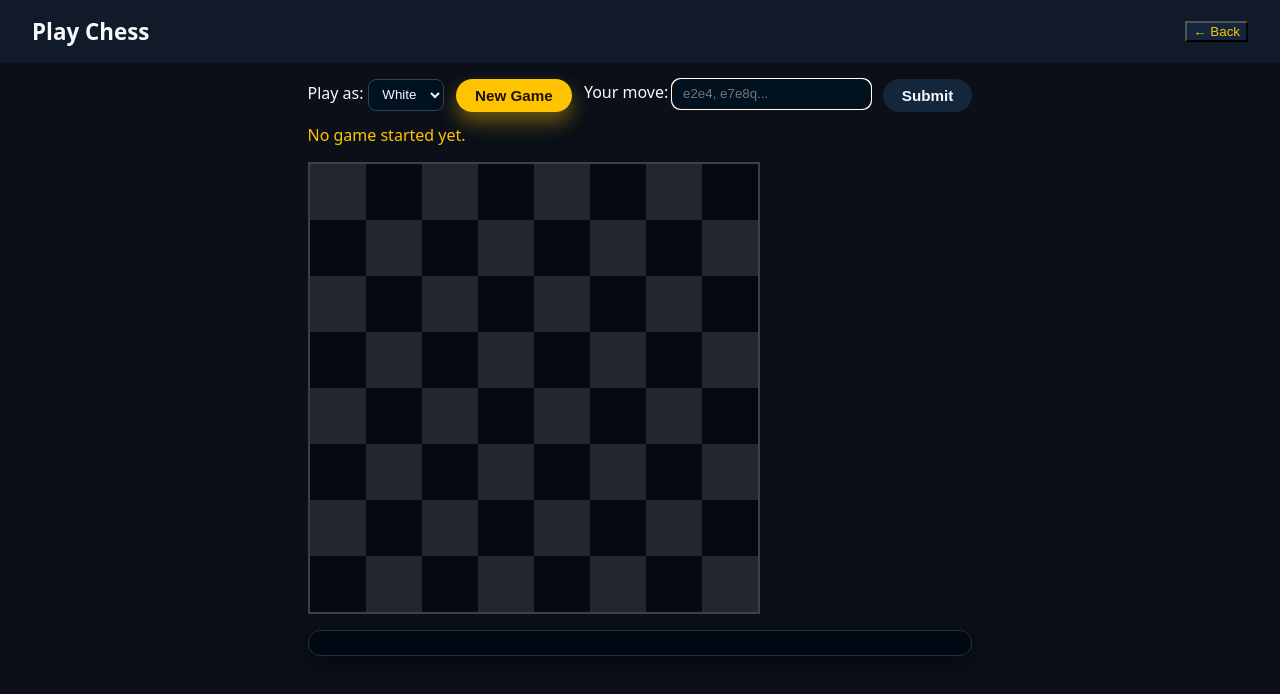
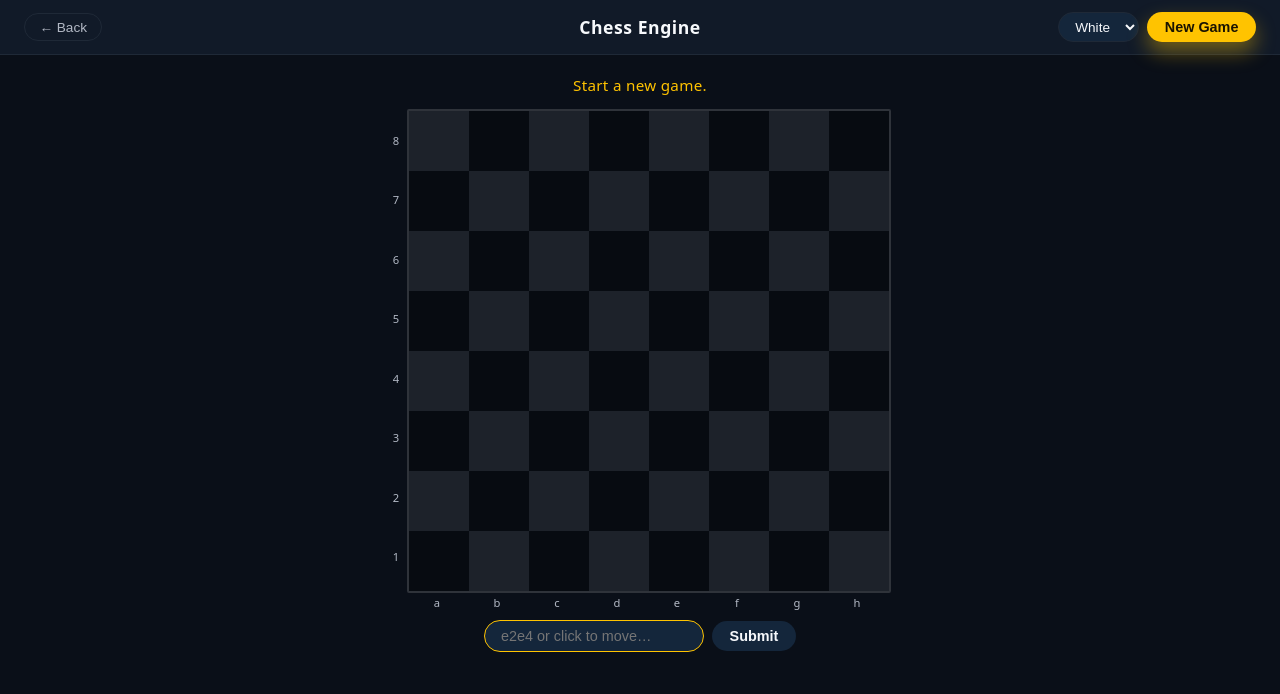
Before and after one commit to CoffeeWOSugar/ChessEngine, a plain HTML site: page web/static/game.html in a window 1280 px wide. Drawn offline with Linux system fonts and the light colour scheme.

Commit message:
UI cleanup: remove dead output box, consistent header, board coordinates
- Remove #output debug box from game page and updateOutput() from JS
- Move new game controls into header; header now consistent across pages
  with back button pinned to left corner, title centered
- Add rank/file coordinate labels around the board
- Add square hover highlight
- Unify CSS: board size via --sq variable, cleaner layout throughout

Co-Authored-By: Claude Sonnet 4.6 <noreply@anthropic.com>

```diff
--- a/web/static/game.html
+++ b/web/static/game.html
@@ -2,42 +2,48 @@
 <html>
   <head>
     <meta charset="utf-8" />
-    <title>Chess Engine – Game</title>
+    <title>Chess Engine</title>
     <link rel="stylesheet" href="/static/styles.css" />
   </head>
   <body class="game-body">
     <header class="app-header">
-      <h1 class="app-header__title">Play Chess</h1>
       <button class="header-btn" id="backBtn">← Back</button>
-    </header>
-
-    <main class="app-main">
-      <div class="game-controls">
-        <label>
-          Play as:
+      <h1 class="app-header__title">Chess Engine</h1>
+      <div class="header-controls">
         <select id="colorSelect">
           <option value="w">White</option>
           <option value="b">Black</option>
         </select>
-        </label>
         <button class="btn btn-primary" id="newGameBtn">New Game</button>
-        <label>
-          Your move:
+      </div>
+    </header>
+
+    <main class="app-main">
+      <div id="status" class="game-status">Start a new game.</div>
+
+      <div class="board-wrapper">
+        <div class="rank-labels">
+          <span>8</span><span>7</span><span>6</span><span>5</span>
+          <span>4</span><span>3</span><span>2</span><span>1</span>
+        </div>
+        <div class="board-col">
+          <div id="board" class="board" aria-label="Chessboard"></div>
+          <div class="file-labels">
+            <span>a</span><span>b</span><span>c</span><span>d</span>
+            <span>e</span><span>f</span><span>g</span><span>h</span>
+          </div>
+        </div>
+      </div>
+
+      <div class="move-row">
         <input
           type="text"
           id="moveInput"
-            placeholder="e2e4, e7e8q..."
+          placeholder="e2e4 or click to move…"
           autocomplete="off"
         />
-        </label>
         <button class="btn btn-secondary" id="submitBtn">Submit</button>
       </div>
-
-      <div id="status" class="game-status">No game started yet.</div>
-
-      <div id="board" class="board" aria-label="Chessboard"></div>
-
-      <div id="output" class="output-box game-output" style="margin-top: 16px;"></div>
     </main>
 
     <script src="/static/game.js"></script>
--- a/web/static/game.js
+++ b/web/static/game.js
@@ -10,12 +10,6 @@ const PIECE_GLYPHS = {
 
 function $(id) {
   return document.getElementById(id);
-}
-
-function updateOutput(text) {
-  const out = $("output");
-  out.textContent = text || "";
-  out.scrollTop = out.scrollHeight;
 }
 
 function focusMoveInput() {
@@ -179,7 +173,6 @@ async function apiMove(move) {
 
 async function newGame() {
   $("status").textContent = "Starting...";
-  updateOutput("");
 
   const humanColor = $("colorSelect").value;
 
--- a/web/static/styles.css
+++ b/web/static/styles.css
@@ -1,18 +1,17 @@
 /* ========== THEME TOKENS ========== */
 
 :root {
-  --bg: #0a0f18;            /* dark blue-black background */
-  --bg-elevated: #111a28;   /* headers/cards */
-  --bg-surface: #0a0f18;
+  --bg: #0a0f18;
+  --bg-elevated: #111a28;
   --border-subtle: #1f2937;
 
   --text-main: #f7f9fc;
   --text-muted: #b3b9c5;
 
-  --primary: #ffc300;       /* NEW bright gold */
-  --primary-dark: #d9a300;  /* hover state */
+  --primary: #ffc300;
+  --primary-dark: #d9a300;
 
-  --secondary: #14263b;     /* NEW richer secondary */
+  --secondary: #14263b;
   --secondary-dark: #0e1b2c;
 
   --shadow-strong: 0 16px 40px rgba(0, 0, 0, 0.65);
@@ -25,6 +24,8 @@
   --font-body: system-ui, -apple-system, BlinkMacSystemFont, "Segoe UI", sans-serif;
   --font-mono: ui-monospace, SFMono-Regular, Menlo, Monaco, Consolas,
     "Liberation Mono", "Courier New", monospace;
+
+  --sq: 60px; /* square size */
 }
 
 /* ========== GLOBAL ========== */
@@ -35,7 +36,8 @@
   box-sizing: border-box;
 }
 
-html, body {
+html,
+body {
   margin: 0;
   padding: 0;
   height: 100%;
@@ -44,35 +46,16 @@ html, body {
   font-family: var(--font-body);
 }
 
-a {
-  color: var(--primary);
-}
-a:hover {
-  text-decoration: underline;
-}
+/* ========== BUTTONS ========== */
 
-/* Headers */
-.app-header {
-  background: var(--bg-elevated);
-  padding: 1rem 2rem;
-  display: flex;
-  align-items: center;
-  justify-content: space-between;
-}
-.app-header__title {
-  font-size: 1.4rem;
-  margin: 0;
-}
-
-/* Buttons */
 .btn {
   border: none;
   border-radius: var(--radius-pill);
-  padding: 0.5rem 1.2rem;
+  padding: 0.45rem 1.1rem;
   cursor: pointer;
   font-weight: 600;
-  font-size: 0.95rem;
-  transition: background 0.2s, box-shadow 0.2s, transform 0.1s;
+  font-size: 0.9rem;
+  transition: background 0.15s, transform 0.1s;
 }
 
 .btn-primary {
@@ -94,38 +77,61 @@ a:hover {
   transform: translateY(-1px);
 }
 
-/* Header buttons */
 .header-btn {
-  background: var(--secondary);
+  background: transparent;
+  border: 1px solid var(--border-subtle);
+  border-radius: var(--radius-pill);
+  color: var(--text-muted);
+  padding: 0.35rem 0.9rem;
+  cursor: pointer;
+  font-size: 0.85rem;
+  transition: border-color 0.15s, color 0.15s;
+}
+.header-btn:hover {
+  border-color: var(--primary);
   color: var(--primary);
 }
-.header-btn:hover {
-  background: var(--secondary-dark);
+
+/* ========== HEADER ========== */
+
+.app-header {
+  background: var(--bg-elevated);
+  border-bottom: 1px solid var(--border-subtle);
+  padding: 0.75rem 1.5rem;
+  display: grid;
+  grid-template-columns: 1fr auto 1fr;
+  align-items: center;
 }
 
-/* Panels */
-.app-main {
-  padding: 1rem 2rem;
-  max-width: 960px;
-  margin: 0 auto;
-  display: flex;
-  flex-direction: column;
-  flex: 1 1 auto;
+.app-header > :first-child { justify-self: start; }
+.app-header > :last-child  { justify-self: end; }
+
+.app-header__title {
+  font-size: 1.1rem;
+  margin: 0;
+  text-align: center;
+  letter-spacing: 0.03em;
 }
 
-/* Monospace engine output */
-.output-box {
-  background: #000814;
-  border: 1px solid #2a2f38;
-  font-family: var(--font-mono);
-  padding: 0.75rem;
-  border-radius: var(--radius-md);
-  white-space: pre-wrap;
-  overflow-y: auto;
-  box-shadow: 0 8px 20px rgba(0,0,0,0.4);
+.header-controls {
+  display: flex;
+  gap: 0.5rem;
+  align-items: center;
+  justify-content: flex-end;
 }
 
-/* HOME PAGE */
+.header-controls select {
+  background: var(--secondary);
+  border: 1px solid var(--border-subtle);
+  border-radius: var(--radius-pill);
+  color: var(--text-main);
+  padding: 0.35rem 0.75rem;
+  font-size: 0.85rem;
+  cursor: pointer;
+}
+
+/* ========== HOME PAGE ========== */
+
 .page-home {
   display: flex;
   align-items: center;
@@ -159,67 +165,160 @@ a:hover {
   justify-content: center;
 }
 
-/* GAME PAGE */
+/* ========== GAME PAGE ========== */
+
 .game-body {
   display: flex;
   flex-direction: column;
   height: 100vh;
 }
 
-.game-controls {
+.app-main {
   display: flex;
+  flex-direction: column;
+  align-items: center;
+  padding: 1.25rem 1rem;
   gap: 0.75rem;
-  flex-wrap: wrap;
-  margin-bottom: 0.75rem;
-}
-
-.game-controls input[type="text"],
-.game-controls select {
-  background: #001120;
-  border: 1px solid #374151;
-  border-radius: 0.5rem;
-  color: var(--text-main);
-  padding: 0.4rem 0.6rem;
+  flex: 1 1 auto;
+  overflow-y: auto;
 }
 
 .game-status {
+  font-size: 0.95rem;
   color: var(--primary);
+  min-height: 1.4em;
+  letter-spacing: 0.02em;
 }
 
-/* TESTS PAGE */
-.tests-status.ok {
-  color: #54ff8a;
-}
-.tests-status.fail {
-  color: #ff5757;
+/* Board + coordinate labels */
+
+.board-wrapper {
+  display: flex;
+  align-items: flex-start;
+  gap: 4px;
 }
 
-/* Margins */
-.mt-2 { margin-top: 0.5rem; }
+.rank-labels {
+  display: flex;
+  flex-direction: column;
+  justify-content: space-around;
+  height: calc(var(--sq) * 8);
+  padding: 2px 0;
+}
 
-/* GAME */
+.rank-labels span,
+.file-labels span {
+  font-size: 0.7rem;
+  color: var(--text-muted);
+  text-align: center;
+  line-height: 1;
+  width: 14px;
+}
+
+.board-col {
+  display: flex;
+  flex-direction: column;
+  gap: 4px;
+}
+
+.file-labels {
+  display: flex;
+  justify-content: space-around;
+  width: calc(var(--sq) * 8);
+}
+
 .board {
   display: grid;
-  grid-template-columns: repeat(8, 56px);
-  grid-template-rows: repeat(8, 56px);
-  gap: 0;
-  border: 2px solid rgba(255,255,255,0.2);
-  width: max-content;
-  margin-top: 16px;
+  grid-template-columns: repeat(8, var(--sq));
+  grid-template-rows: repeat(8, var(--sq));
+  border: 2px solid rgba(255, 255, 255, 0.15);
+  border-radius: 2px;
 }
 
 .square {
   display: flex;
   align-items: center;
   justify-content: center;
-  font-size: 34px;
+  font-size: 38px;
   user-select: none;
+  cursor: pointer;
 }
 
-.square.light { background: rgba(255,255,255,0.10); }
-.square.dark  { background: rgba(0,0,0,0.30); }
+.square.light { background: rgba(255, 255, 255, 0.08); }
+.square.dark  { background: rgba(0, 0, 0, 0.28); }
+
+.square:hover {
+  background: rgba(255, 195, 0, 0.15);
+}
 
 .square.selected {
   outline: 2px solid var(--primary);
   outline-offset: -2px;
+  background: rgba(255, 195, 0, 0.2);
 }
+
+/* Move input row */
+
+.move-row {
+  display: flex;
+  gap: 0.5rem;
+  align-items: center;
+}
+
+.move-row input[type="text"] {
+  background: var(--secondary);
+  border: 1px solid var(--border-subtle);
+  border-radius: var(--radius-pill);
+  color: var(--text-main);
+  padding: 0.45rem 1rem;
+  font-size: 0.9rem;
+  width: 220px;
+  outline: none;
+  transition: border-color 0.15s;
+}
+
+.move-row input[type="text"]:focus {
+  border-color: var(--primary);
+}
+
+/* ========== TESTS PAGE ========== */
+
+.tests-body {
+  display: flex;
+  flex-direction: column;
+  height: 100vh;
+}
+
+.tests-main {
+  padding: 1.5rem 2rem;
+  display: flex;
+  flex-direction: column;
+  gap: 1rem;
+  max-width: 640px;
+  margin: 0 auto;
+  width: 100%;
+}
+
+.text-muted {
+  color: var(--text-muted);
+  margin: 0;
+}
+
+.tests-status {
+  font-size: 0.95rem;
+  color: var(--text-muted);
+}
+.tests-status.ok   { color: #54ff8a; }
+.tests-status.fail { color: #ff5757; }
+
+.output-box {
+  background: #000814;
+  border: 1px solid var(--border-subtle);
+  font-family: var(--font-mono);
+  font-size: 0.8rem;
+  padding: 0.75rem;
+  border-radius: var(--radius-md);
+  white-space: pre-wrap;
+  overflow-y: auto;
+  max-height: 60vh;
+}
```
Also changed, not shown: web/static/tests.html (+3 -2 lines). Lines whose indentation alone changed are shown as unchanged.
